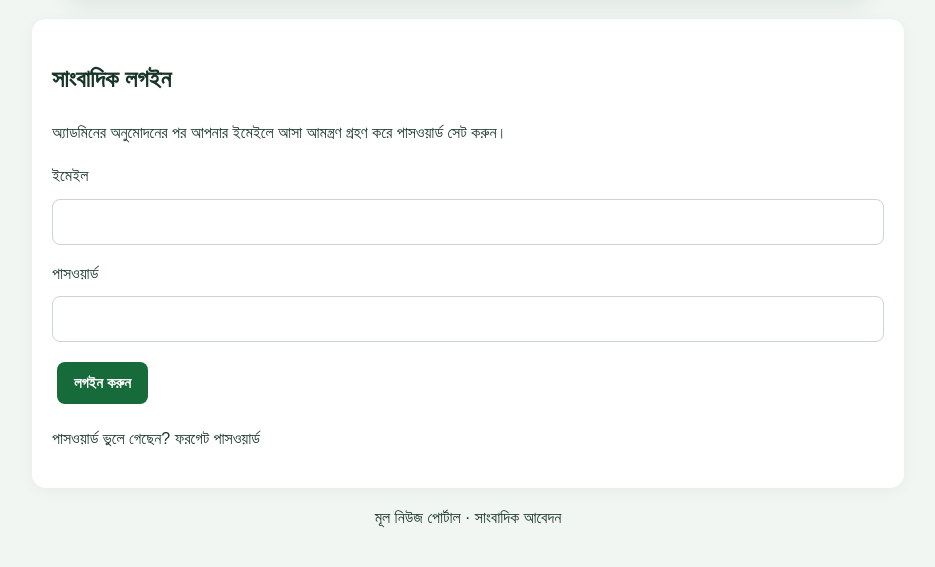
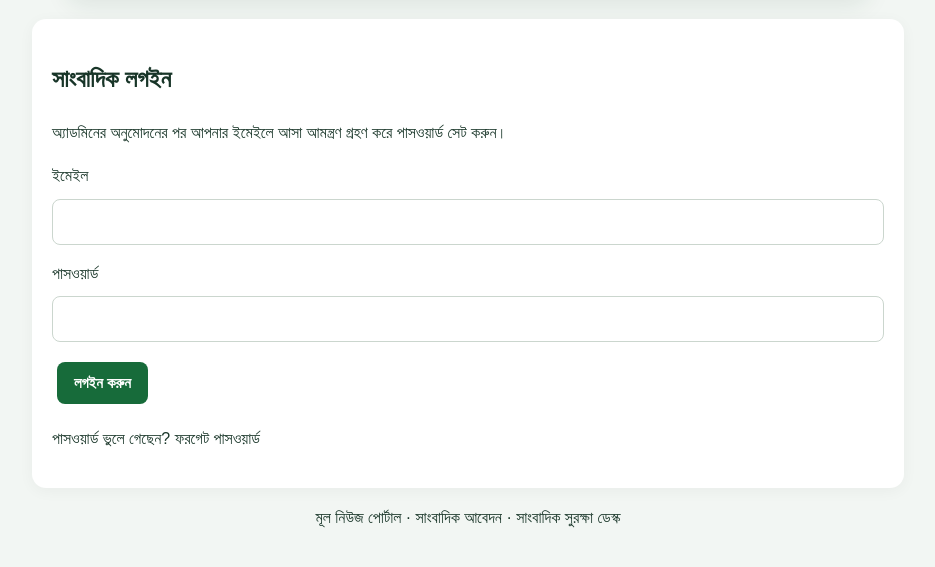
Before and after one commit to shohelrana102/sotter-sondhane-news, a website: page reporter-dashboard.html in a window 1280 px wide. Shown: the part 321-888 px from the top of the page, without its empty margins (172-1107 px from the left). Drawn offline with nearby package versions, Linux system fonts and the light colour scheme.

Commit message:
Link journalist safety desk from reporter portal

```diff
--- a/reporter-dashboard.html
+++ b/reporter-dashboard.html
@@ -53,7 +53,7 @@ button:disabled{opacity:.6}
 </section>
 <section class="panel"><h2>আমার জমা দেওয়া সংবাদ</h2><div id="myNews">লোড হচ্ছে...</div></section>
 </section>
-<p style="text-align:center"><a href="/">মূল নিউজ পোর্টাল</a> · <a href="reporter.html">সাংবাদিক আবেদন</a></p>
+<p style="text-align:center"><a href="/">মূল নিউজ পোর্টাল</a> · <a href="reporter.html">সাংবাদিক আবেদন</a> · <a href="safety-desk.html">সাংবাদিক সুরক্ষা ডেস্ক</a></p>
 </main>
 <script src="https://cdn.jsdelivr.net/npm/@supabase/supabase-js@2"></script>
 <script src="config.js"></script>
```
